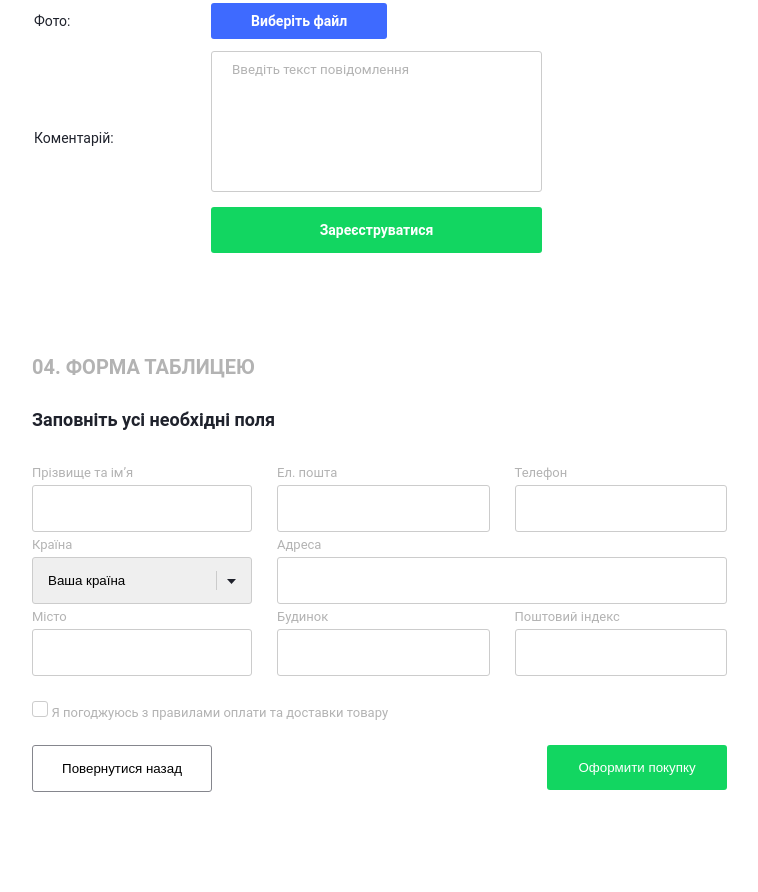
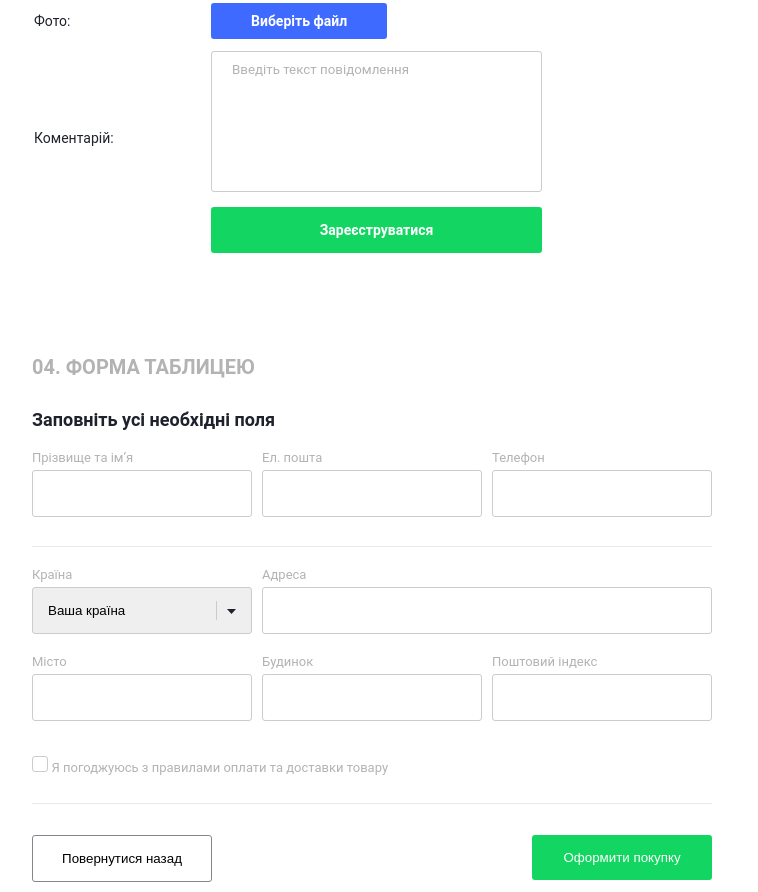
Before and after one commit to skachpro/forms, a plain HTML site: page index.html in a window 1280 px wide. Shown: the part 1578-2470 px from the top of the page, without its empty margins (96-854 px from the left). Before the commit the page ends 2395 px from the top, so only its background shows below. Drawn offline with Linux system fonts and the light colour scheme; a web font is replaced by a local one.

Commit message:
forma5 lines

```diff
--- a/css/style.css
+++ b/css/style.css
@@ -43,12 +43,6 @@ body {
     margin: 0 auto;
 }
 
-/* input[type="radio"],
-input[type="checkbox"],
-input[type="text"],
-input[type="password"]{
-    appearance: none;
-} */
 
 input {
     appearance: none;
@@ -408,11 +402,16 @@ input[type="email"]:focus{
     margin-bottom: 50px;
 }
 
-.stilized-radio,
 .stilized-checkbox {
     display: flex;
     align-items: center;
     gap: 20px;
+    margin-bottom: 15px;
+}
+
+.stilized-radio{
+    display: flex;
+    align-items: center;
     margin-bottom: 15px;
 }
 
@@ -423,6 +422,7 @@ input[type="email"]:focus{
     color: #1f222c;
     font-weight: 700;
     font-family: "Roboto";
+    cursor: pointer;
 }
 
 #male,
@@ -768,11 +768,51 @@ option[value="your-country"]{
 
 .forma5{
     position: absolute;
-    left: -25px;
+    left: -10px;
+
 }
 
 .form5 tr:first-child th{
     width: 220px;
+    padding-bottom: 60px;
+}
+
+.thead tr{
+    position: relative;
+}
+
+.thead tr::after{
+    content: url(../img/table-hr.png);
+    position: absolute;
+    left: 0;
+    bottom: 27px;
+    width: 100%;
+}
+
+
+.sogl-checkbox{
+    position: relative;
+}
+
+.sogl-checkbox:after{
+    content: url(../img/table-hr.png);
+    position: absolute;
+    left: 0;
+    bottom: -7px;
+    width: 100%;
+}
+
+.tbody tr:first-child td{
+    padding-bottom: 30px;
+}
+
+.tfoot tr td{
+    padding-top: 25px;
+}
+
+.sogl-checkbox td{
+    padding-top: 25px;
+    padding-bottom: 25px;
 }
 
 .form5 tr:first-child th input{
@@ -829,7 +869,7 @@ option[value="your-country"]{
 
 .right-button{
     position: absolute;
-    top: 0;
+    top: 25px;
     right: 0;
     border-radius: 3px;
     background-color: #12d661;
@@ -881,5 +921,5 @@ option[value="your-country"]{
     height: 20px;
     top: 50%;
     right: 15px;
-    transform: translateY(-50%);
+    transform: translateY(-125%);
 }
--- a/index.html
+++ b/index.html
@@ -116,7 +116,7 @@
                         </td>
                     </tr>
                     <tr>
-                        <td>Пароль:</td>
+                        <td><label for="">Пароль:</label></td>
                         <td><input class="entername" type="password" name="name" id="entername"
                                 placeholder="Введіть не менше 6 символів" min="6"></td>
                     </tr>
@@ -160,11 +160,11 @@
                 </tbody>
             </table>
         </form>
-        <div>
+        <div class="pre-last-forma">
             <h2 class="form-heading">04. форма таблицею</h2>
             <h3 class="form-table__heading-h3">Заповніть усі необхідні поля</h3>
             <form class="form5" action="main.php" method="post">
-                <table class="forma5" cellspacing="25">
+                <table class="forma5" cellspacing="10">
                     <thead class="thead">
                         <tr>
                             <th class="surname-name">
@@ -212,7 +212,7 @@
                                 <label for="telephone">Поштовий індекс</label>
                             </td>
                         </tr>
-                        <tr>
+                        <tr class="sogl-checkbox">
                             <td class="lastcheckbox5" colspan="2">
                                 <input type="checkbox" name="" id="lastcheckbox5">
                                 <label style="position: static;" for="lastcheckbox5">Я погоджуюсь з правилами оплати та доставки товару</label>
```
Also changed, not shown: img/table-hr.png (added).
